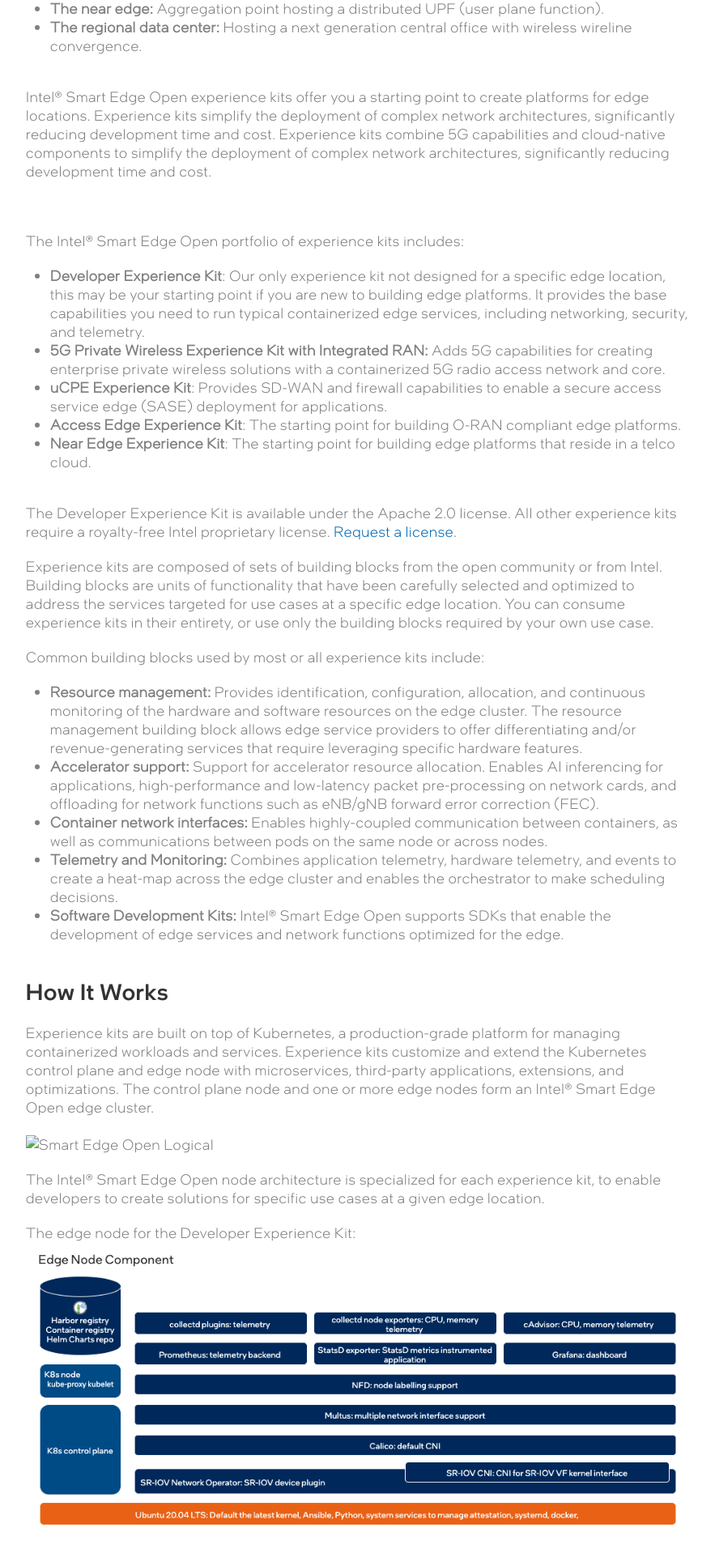
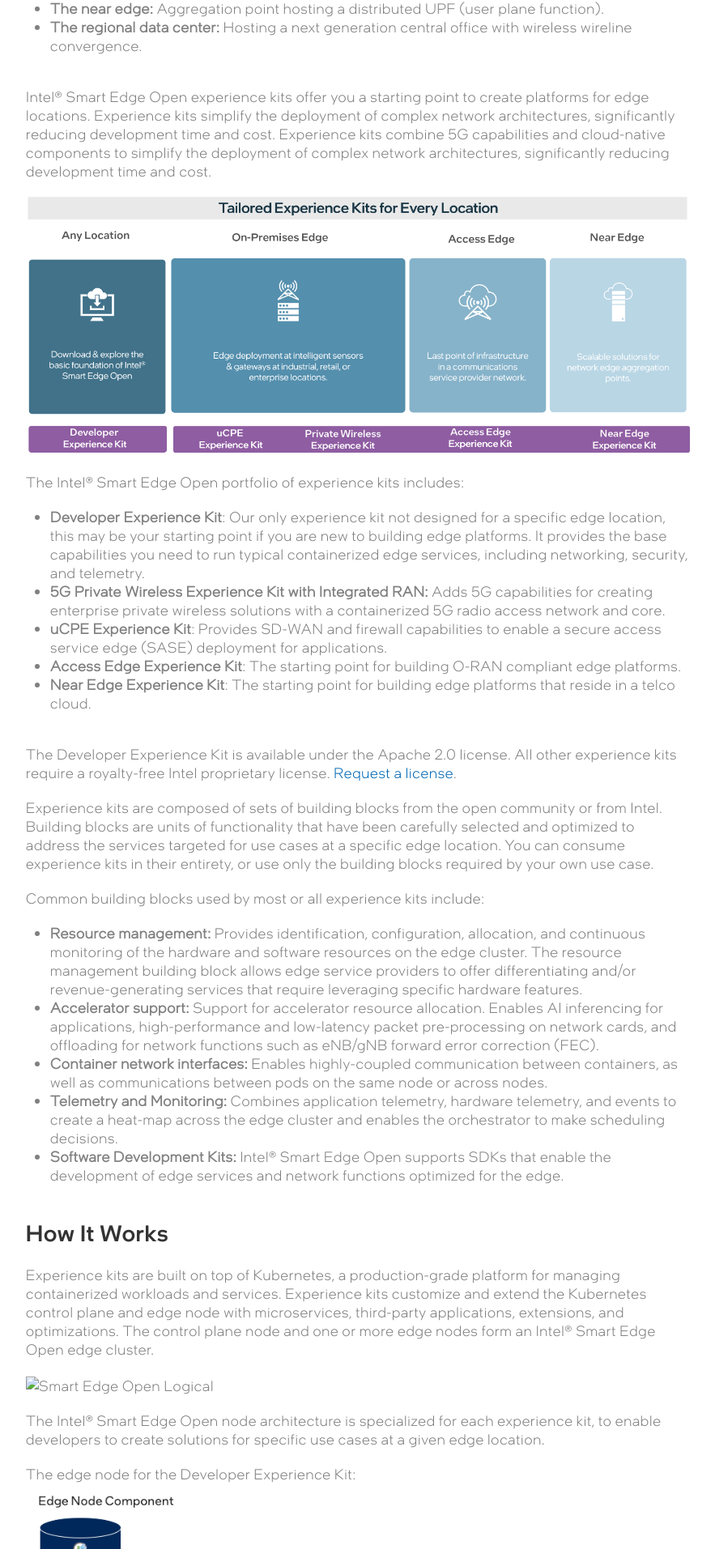
Before and after one commit to intelsmartedgeons/docs, a Jekyll site: the page built from product-overview.md, in a window 1280 px wide. Shown: the part 919-2832 px from the top of the page at 81% size, without its empty margins (388-1271 px from the left). Built offline with Jekyll 4.4.1, drawn with Linux system fonts in a browser that asks for light colours; some web fonts are replaced; our own code applies the rules of GitHub Pages for plain Markdown files; comment, search, counter and statistics services are not loaded.

Commit message:
testing images 404 page opening

```diff
--- a/product-overview.md
+++ b/product-overview.md
@@ -26,7 +26,7 @@
 
 Intel® Smart Edge Open experience kits offer you a starting point to create platforms for edge locations. Experience kits simplify the deployment of complex network architectures, significantly reducing development time and cost. Experience kits combine 5G capabilities and cloud-native components to simplify the deployment of complex network architectures, significantly reducing development time and cost.
 
-[![](images/overview1.png)](images/overview1.png)
+[![](../images/overview1.png)](images/overview1.png)
 
 The Intel® Smart Edge Open portfolio of experience kits includes:
 - **Developer Experience Kit**: Our only experience kit not designed for a specific edge location, this may be your starting point if you are new to building edge platforms. It provides the base capabilities you need to run typical containerized edge services, including networking, security, and telemetry.
```
